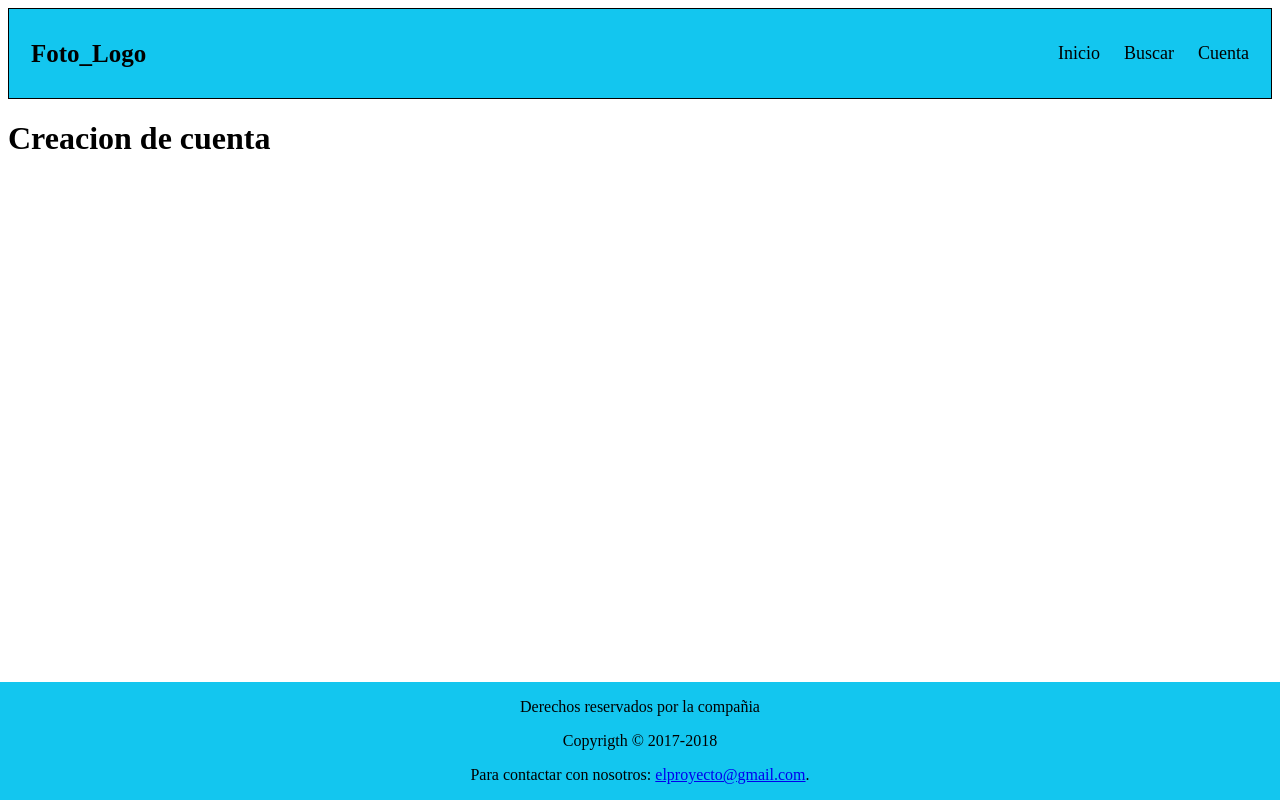
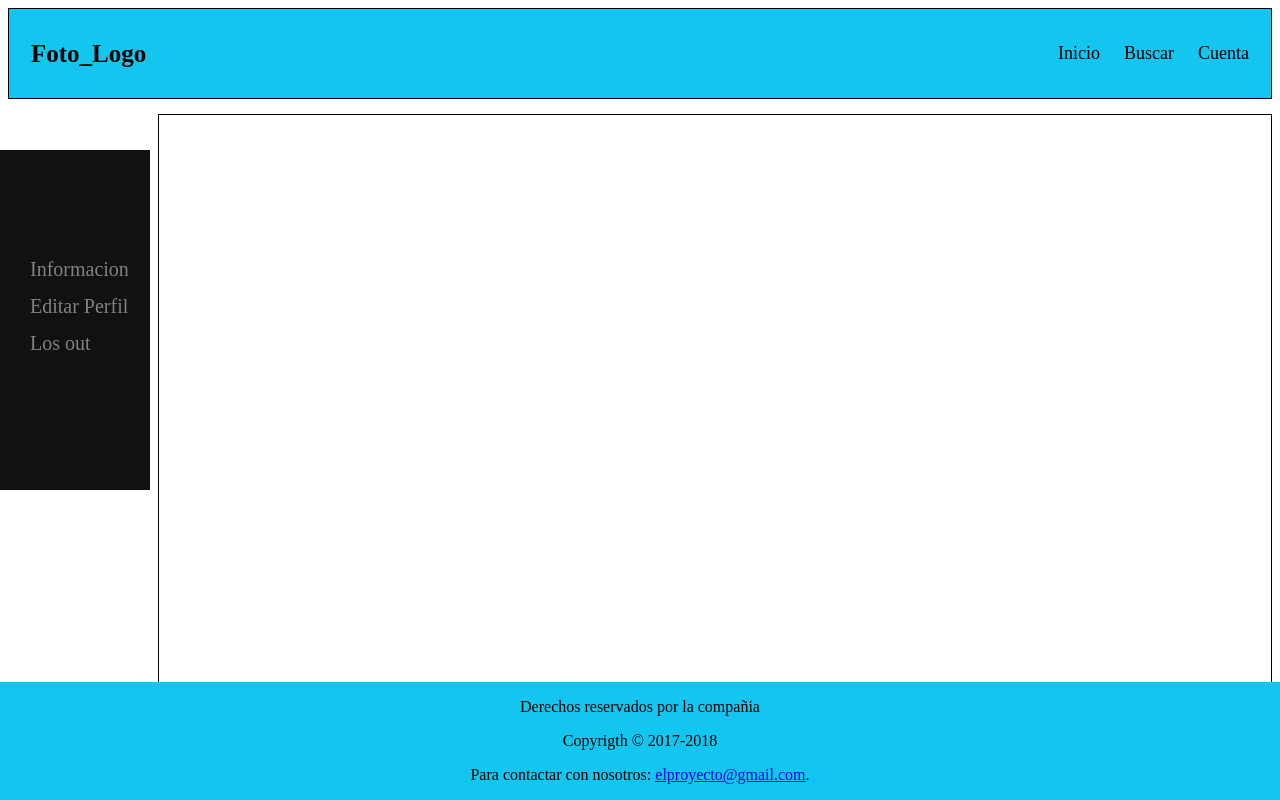
Before and after one commit to Cantabrucius/proyecto, a PHP site: page /paginas/cuenta.html in a window 1280 px wide. Run offline with PHP 8.4, Linux system fonts and the light colour scheme.

Commit message:
Commit lucia

```diff
--- a/estilos/estilo.css
+++ b/estilos/estilo.css
@@ -40,7 +40,7 @@ footer {
    background-color:#13C6EF;
    color: black;
    text-align: center;
-
+}
 .infoUser {
   border: 1px solid black;
   width: 20%;
@@ -69,3 +69,35 @@ footer {
   margin-left: 15px;
 
 }
+
+/*Aqui ponemos el estilo de la barra lateral izquierdo de la pagina de cuenta.html*/
+.btncuenta {
+    height: 30%;
+    width: 150px;
+    position: fixed;
+    z-index: 1;
+    top: 150;
+    left: 0;
+    background-color: #111;
+    overflow-x: hidden;
+    padding-top: 100px;
+}
+.btncuenta a {
+    padding: 8px 9px 6px 30px;
+    text-decoration: none;
+    font-size: 20px;
+    color: #818181;
+    display: block;
+}
+.btncuenta a:hover {
+    color: #f1f1f1;
+}
+/*Aqui ponemos el estilo del contenido de la pagina de cuenta*/
+.contenido_cuenta{
+  border: 1px solid black;
+  width: 88%;
+  height: 83%;
+  margin-top: 15px;
+  margin-bottom: 15px;
+  float: right;
+}
--- a/paginas/cuenta.html
+++ b/paginas/cuenta.html
@@ -12,7 +12,14 @@
     <a href="cuenta.html">Cuenta</a>
     </div>
   </div>
-  <h1> Creacion de cuenta</h1>
+  <div class="btncuenta">
+  <a href="#Informacion">Informacion</a>
+  <a href="#Editar Perfil">Editar Perfil</a>
+  <a href="#Losout">Los out</a>
+</div>
+<div class="contenido_cuenta">
+
+</div>
   <footer>
   <p>Derechos reservados por la compañia</p>
   <p>Copyrigth &copy; 2017-2018</p>
```
Also changed, not shown: paginas/inicio.html (+0 -7 lines).
